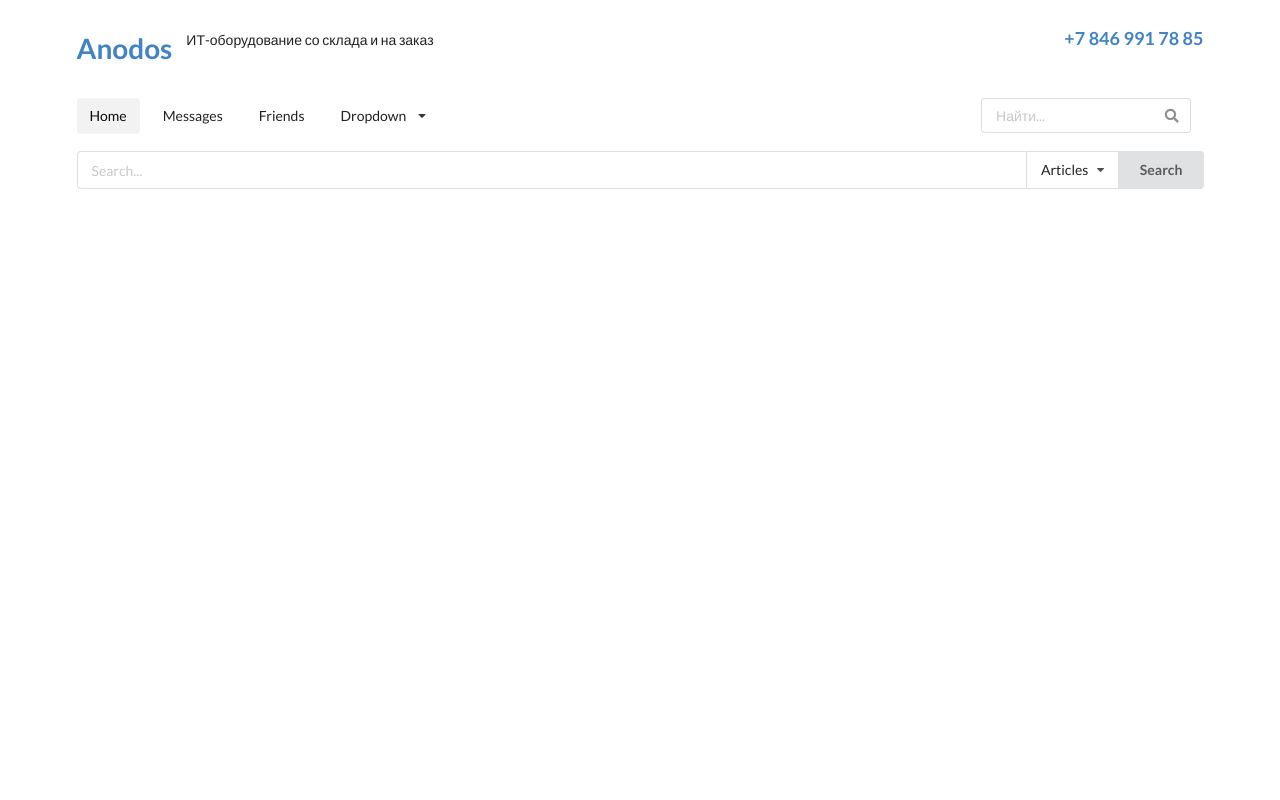
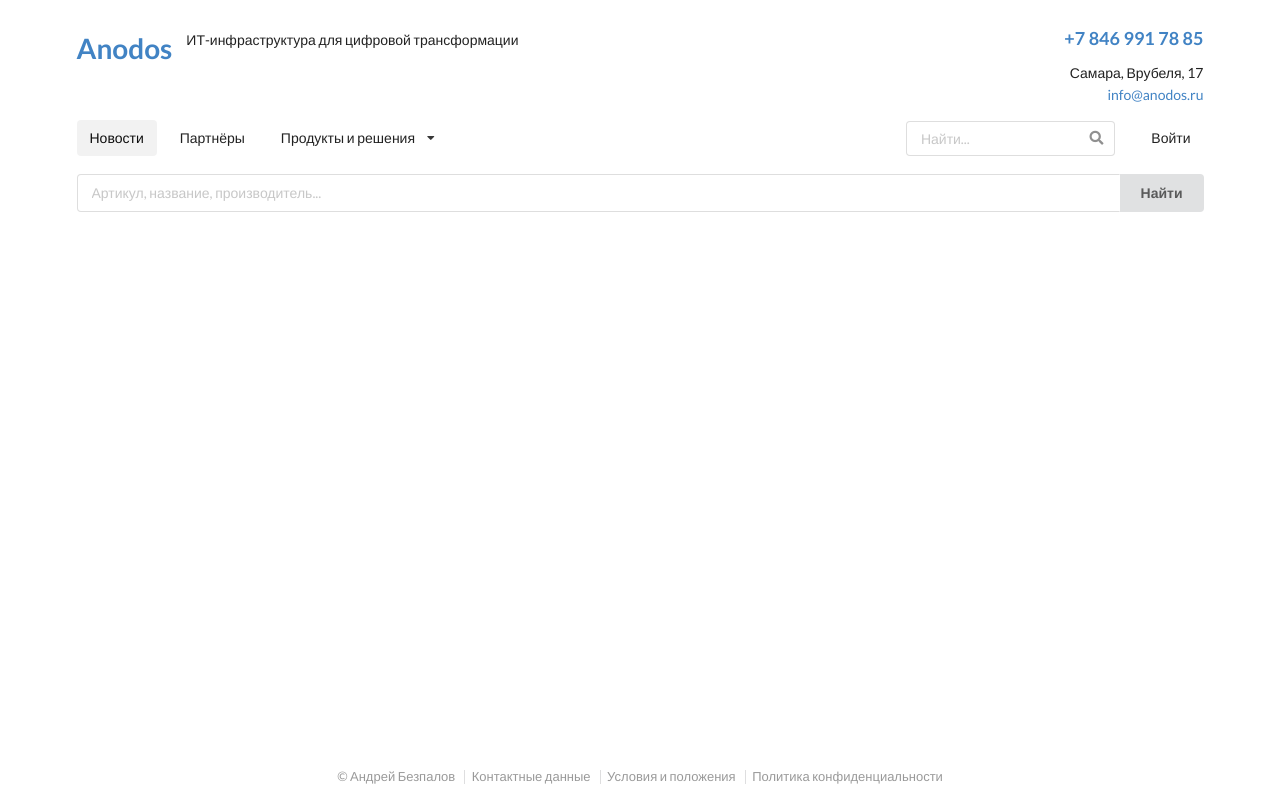
Before and after one commit to abezpalov/anodos.ru, a Python web app: template anodos/distributors/templates/distributors/index.html in a window 1280 px wide. Run offline with Jinja, Linux system fonts and the light colour scheme; the template is opened without the code that fills it, so the values that code supplies are empty.

Commit message:
Незначительные оптимизации

```diff
--- /dev/null
+++ b/anodos/anodos/static/main.css
@@ -0,0 +1,13 @@
+body{
+    display: flex;
+    flex-direction: column;
+    height: 100%;
+}
+
+body > main {
+	flex: 1 0 auto;
+}
+
+footer {
+	flex: 0 0 auto;
+}
--- a/anodos/anodos/templates/main.html
+++ b/anodos/anodos/templates/main.html
@@ -4,31 +4,42 @@
     <meta charset="UTF-8">
     <title>{% block title %}Поиск по складам поставщиков{% endblock %}</title>
     <link rel="stylesheet" type="text/css" href="/static/semantic/semantic.min.css">
+    <link rel="stylesheet" type="text/css" href="/static/main.css">
 
 </head>
 <body>
+<main>
 <div class="ui container">
     <div class="ui grid"><div class="ui hidden divider"></div></div>
     <div class="ui equal width grid">
         <div class="column">
             <h1 class="ui left floated header"><a href="/">Anodos</a></h1>
-            <p >ИТ-оборудование со склада и на заказ</p>
+            <p >ИТ-инфраструктура для цифровой трансформации</p>
         </div>
-        <div class="column">
-            <p class="ui right aligned header"><a href="tel:+78469917885">+7 846 991 78 85</a></p>
+        <div class="right aligned column">
+            <p class="ui header"><a href="tel:+78469917885">+7 846 991 78 85</a></p>
+            <div class="ui list">
+                <div class="item">
+                    <div class="content">Самара, Врубеля, 17</div>
+                </div>
+                <div class="item">
+                    <div class="content">
+                        <a href="mailto:info@anodos.ru">info@anodos.ru</a>
+                    </div>
+                </div>
+            </div>
         </div>
     </div>
     <div class="ui secondary menu">
-        <a class="active item">Home</a>
-        <a class="item">Messages</a>
-        <a class="item">Friends</a>
+        <a class="active item">Новости</a>
+        <a class="item">Партнёры</a>
         <div class="ui dropdown item">
-            Dropdown
+            Продукты и решения
             <i class="dropdown icon"></i>
             <div class="menu">
-                <div class="item">Choice 1</div>
-                <div class="item">Choice 2</div>
-                <div class="item">Choice 3</div>
+                <a class="item">Серверы</a>
+                <a class="item">Системы хранения данных</a>
+                <a class="item">Сетевое оборудование</a>
             </div>
         </div>
         <div class="right menu">
@@ -38,6 +49,7 @@
                     <i class="search link icon"></i>
                 </div>
             </div>
+            <a class="item">Войти</a>
         </div>
 
     </div>
@@ -45,6 +57,20 @@
 
 {% endblock %}
 </div>
+</main>
+
+<footer>
+  <div class="ui vertical footer segment">
+    <div class="ui center aligned container">
+      <div class="ui horizontal small divided link list">
+        <a class="item" href="mailto:root@anodos.ru">&copy; Андрей Безпалов</a>
+        <a class="item">Контактные данные</a>
+        <a class="item">Условия и положения</a>
+        <a class="item">Политика конфиденциальности</a>
+      </div>
+    </div>
+  </div>
+</footer>
 
 <script src="https://code.jquery.com/jquery-3.6.0.min.js"></script>
 <script src="/static/semantic/semantic.min.js"></script>
--- a/anodos/distributors/templates/distributors/index.html
+++ b/anodos/distributors/templates/distributors/index.html
@@ -5,14 +5,16 @@
 {% block content %}
 
 <div class="ui fluid action input">
-    <input type="text" placeholder="Search...">
+    <input type="text" placeholder="Артикул, название, производитель...">
 
+    <!--
     <select class="ui compact selection dropdown">
         <option value="all">All</option>
         <option selected="" value="articles">Articles</option>
         <option value="products">Products</option>
     </select>
-    <div class="ui button">Search</div>
+    -->
+    <div class="ui button">Найти</div>
 </div>
 
 {% endblock %}
--- a/anodos/swarm/workers/ocs_b2b_connector.py
+++ b/anodos/swarm/workers/ocs_b2b_connector.py
@@ -60,7 +60,7 @@ class Worker(Worker):
             # Обновляем контент
             self.update_content()
 
-        if command == 'update_stock':
+        if command == 'update_stocks':
             # Обновляем информации о логистике
             self.update_shipment_cities()
             self.update_stocks()
@@ -432,6 +432,7 @@ class Worker(Worker):
             data = self.post(command=command, params=batch)
 
             if data is not None:
+                print(f"Получил контент по {len(data['result'])} продуктам")
                 for content in data['result']:
                     self.parse_content(content)
 
```
Also changed, not shown: 3 other files.
